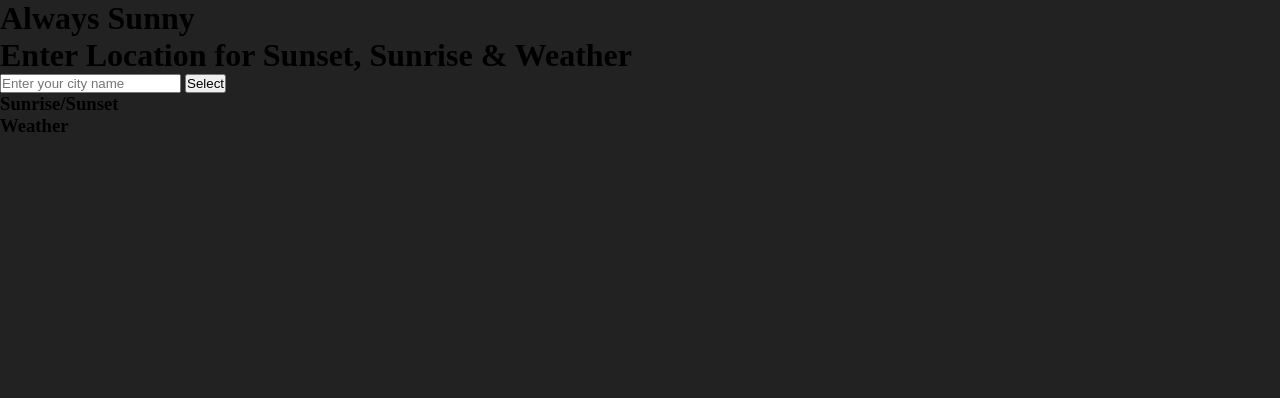
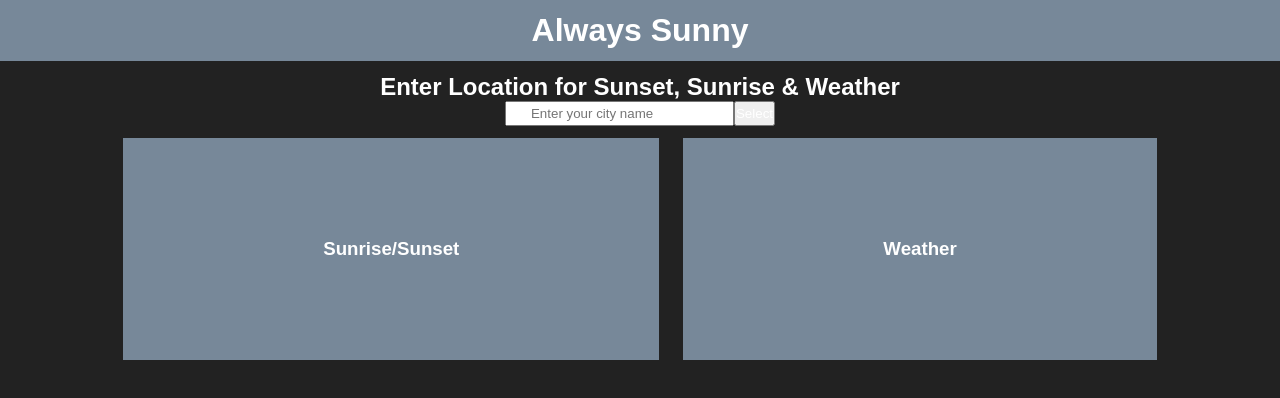
Before and after one commit to magellanrose/Always_Sunny_Project, a plain HTML site: page index.html in a window 1280 px wide. Drawn offline with nearby package versions, Linux system fonts and the light colour scheme.

Commit message:
all-work-at-the-end-of-day1

```diff
--- a/assets/script.js
+++ b/assets/script.js
@@ -0,0 +1,3 @@
+var apiKey = '0ea7d7cb0bccf9d8193db521824c2fad';
+
+var currentWeatherURL = `https://api.openweathermap.org/data/2.5/weather?q={city name}&appid={apiKey}`;
--- a/assets/style.css
+++ b/assets/style.css
@@ -1,7 +1,57 @@
 *{
     margin: 0;
     padding: 0;
+    color: white;
+    font-family: sans-serif;
 }
+
+header {
+    background-color: lightslategrey;
+    display: flex;
+    padding: 12px 0;
+    margin-bottom: 12px;
+    justify-content: center;
+}
+
 body{
+
     background: #222;
 }
+footer{
+    background-color: lightslategray;
+}
+
+.row, .column {
+    display: flex;
+}
+
+.column {
+    flex-direction: column;
+}
+
+.justify-center {
+    justify-content: center;
+}
+
+.space-between {
+    justify-content: space-between;
+}
+
+.text-center {
+    text-align: center;
+}
+
+input {
+    padding: 3px 24px;
+}
+
+.cards {
+    justify-content: center;
+    flex: 1
+}
+
+#sun-section, #weather-section {
+    padding: 100px 200px;
+    margin: 12px;
+    background-color: lightslategray;
+}
--- a/index.html
+++ b/index.html
@@ -9,15 +9,19 @@
 </head>
 
 <body>
-    <header class="header">
-        <h1>Always Sunny</h1>
+    <header>
+        <h1 class="text-center">Always Sunny</h1>
     </header>
     <main>
-        <h1>Enter Location for Sunset, Sunrise & Weather</h1>
+        <h2 class="text-center">Enter Location for Sunset, Sunrise & Weather</h2>
+        <div class="row justify-center">
             <input type="text" placeholder="Enter your city name"></input>
             <button>Select</button>
+        </div>
 
     </main>
+
+    <div class="cards information row">
         <section id="sun-section">
             <div id="sun-card">
                 <h3 class="city-sun-header">Sunrise/Sunset</h3>
@@ -33,6 +37,8 @@
             </div>
         </section>
 
+    </div>
+
 
     <script src="https://code.jquery.com/jquery-3.4.1.min.js"></script>
     <script src="https://cdn.jsdelivr.net/npm/dayjs@1.11.3/dayjs.min.js"
```
Lines whose indentation alone changed are shown as unchanged.
